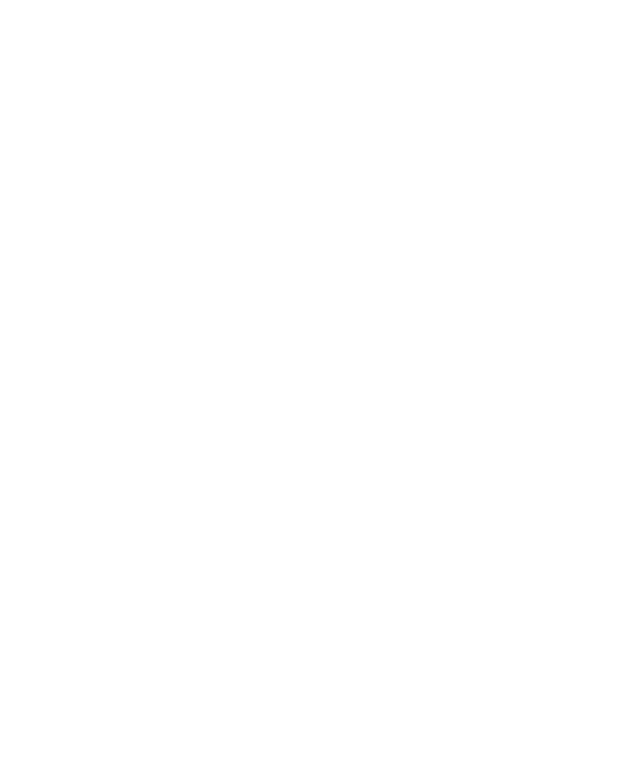
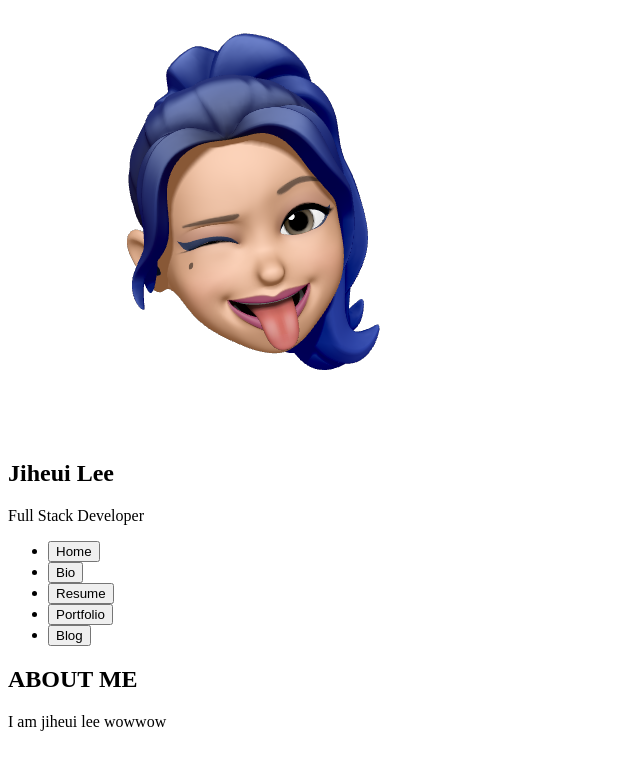
Before and after one commit to developer-jiheui/portfolio, a plain HTML site: page public/index.html in a window 1280 px wide. Shown: the whole page, without its empty margins (0-640 px from the left). Drawn offline with nearby package versions, Linux system fonts and the light colour scheme.

Commit message:
filling body

```diff
--- a/public/index.html
+++ b/public/index.html
@@ -31,6 +31,67 @@
       <script src="/src/main.js" defer></script>
 </head>
 <body>
+    <!-- Main COMPONANT -->
+    <main>
+
+        <!-- SIDEBAR -->
+        <aside class="sidebar">
+            <!-- PROFILE INFO -->
+            <div class="profile-info">
+                <figure class="avatar">
+                    <img src="/src/images/my-avatar.png" width="">
+                </figure>
+            </div>
+            <div class="profile-detail">
+                <!-- NAME -->
+                <h1 class="name">Jiheui Lee</h1>
+                <!-- TITLE -->
+                 <p class="title">Full Stack Developer</p>
+            </div>
+        </aside>
+
+        <!-- MAIN CONTENTS -->
+         <div class="main">
+
+            <!-- NAVBAR -->
+             <nav class="navbar">
+                <ul class="nav">
+                    <li class="nav-title">
+                        <button class="btn-nav active">Home</button>
+                    </li>
+                    <li class="nav-title">
+                        <button class="btn-nav ">Bio</button>
+                    </li>
+                    <li class="nav-title">
+                        <button class="btn-nav ">Resume</button>
+                    </li>
+                    <li class="nav-title">
+                        <button class="btn-nav ">Portfolio</button>
+                    </li>
+                    <li class="nav-title">
+                        <button class="btn-nav">Blog</button>
+                    </li>
+                </ul>
+             </nav>
+
+             <!-- PAGES -->
+             <!-- HOME -->
+              <article class="home active">
+                <!-- ABOUT ME -->
+                <header>
+                    <h2 class="page-title">ABOUT ME</h2>
+                </header>
+                <section class="me-text">
+                    I am jiheui lee wowwow
+                </section>
+              </article>
+
+         </div>
+    </main>
+
+    <!-- ionicon -->
+    <script type="module" src="https://unpkg.com/ionicons@5.5.2/dist/ionicons/ionicons.esm.js"></script>
+    <script nomodule src="https://unpkg.com/ionicons@5.5.2/dist/ionicons/ionicons.js"></script>
 
 </body>
 </html>
```
